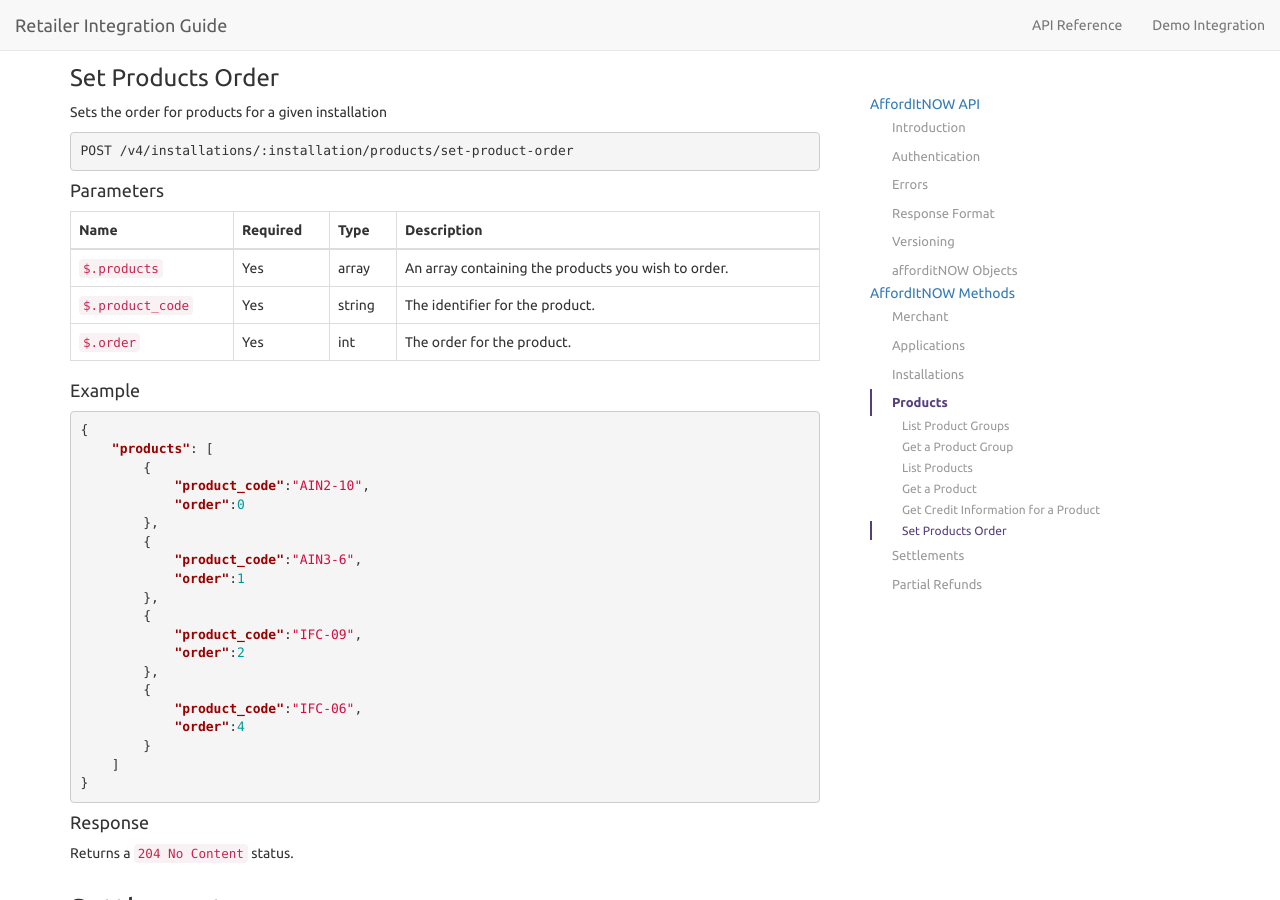
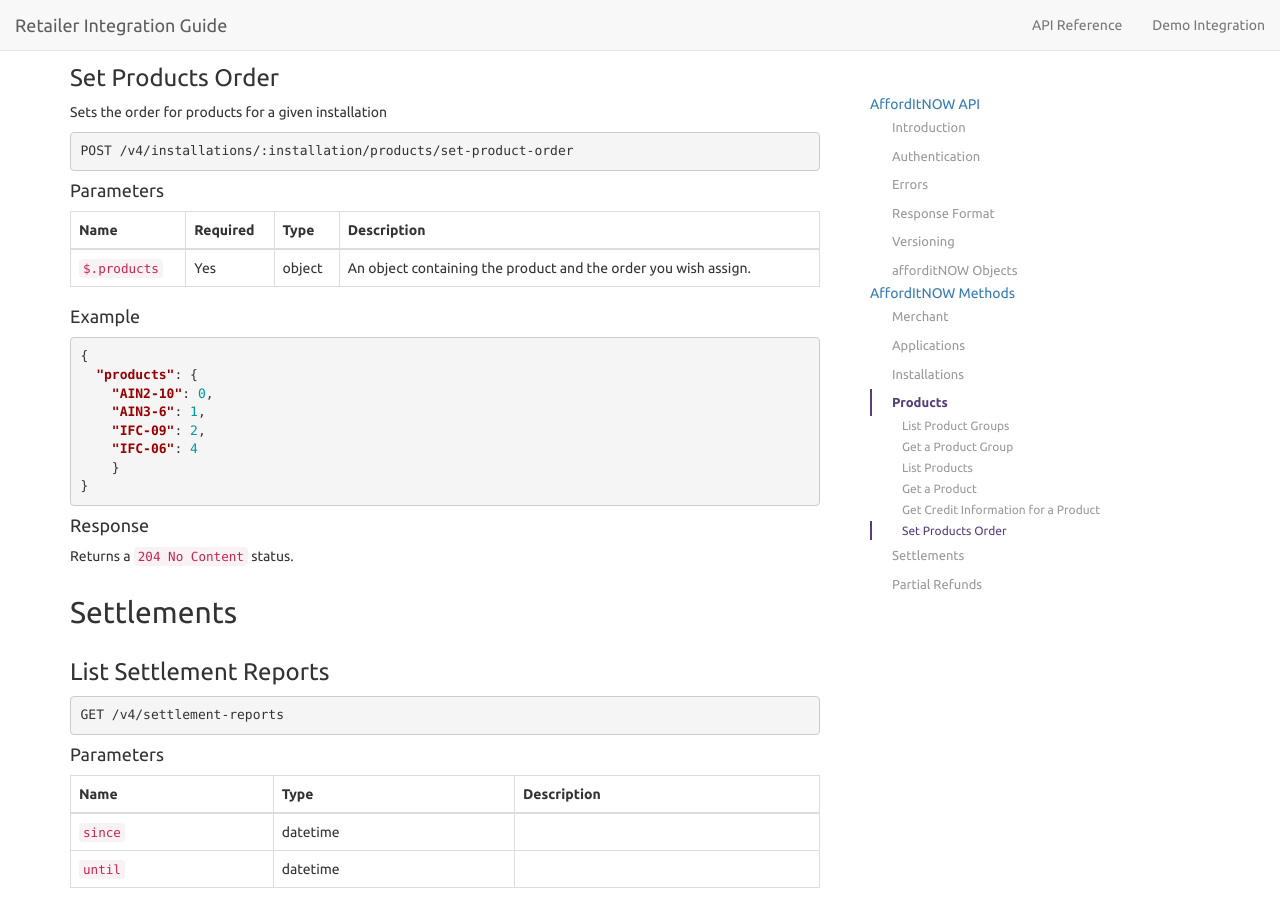
Before and after one commit to PayBreak/retailer-integration-guide, a Jekyll site: the page built from api/index.md, in a window 1280 px wide and 900 px high, scrolled down 30165 px. Built offline with Jekyll 4.4.1, drawn with Linux system fonts in a browser that asks for light colours; nearby versions of some CDN libraries; Markdown is read by kramdown in place of the engine named in the settings; our own code applies the rules of GitHub Pages for plain Markdown files.

Commit message:
Json spec change

````diff
--- a/_includes/v4/products.md
+++ b/_includes/v4/products.md
@@ -360,33 +360,19 @@ POST {{ site.data.globals.api_prefix }}/installations/:installation/products/set
 
 Name | Required | Type | Description
 --- | --- | --- | ---
-`$.products` | Yes | array | An array containing the products you wish to order.
-`$.product_code` | Yes | string | The identifier for the product.
-`$.order` | Yes | int | The order for the product.
+`$.products` | Yes | object | An object containing the product and the order you wish assign.
 
 
 #### Example
 
 ```json
 {
-    "products": [
-        {
-            "product_code":"AIN2-10",
-            "order":0
-        },
-        {
-            "product_code":"AIN3-6",
-            "order":1
-        },
-        {
-            "product_code":"IFC-09",
-            "order":2
-        },
-        {
-            "product_code":"IFC-06",
-            "order":4
-        }
-    ]
+  "products": {
+    "AIN2-10": 0,
+    "AIN3-6": 1,
+    "IFC-09": 2,
+    "IFC-06": 4
+    }
 }
 ```
 
````
